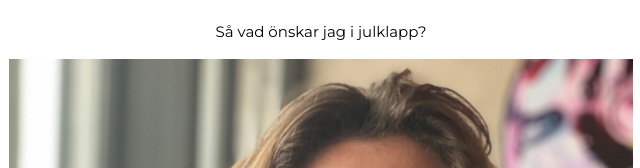
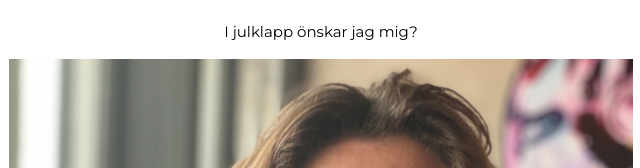
Before and after one commit to HampusBoden/hampus-r-b-st-wedsite, a plain HTML site: page index.html in a window 1280 px wide. Shown: the part 228-396 px from the top of the page, 319-959 px from the left. Drawn offline with nearby package versions, Linux system fonts and the light colour scheme.

Commit message:
Update index.html

```diff
--- a/index.html
+++ b/index.html
@@ -52,7 +52,7 @@
     <!-- Header -->
     <header class="w3-container w3-center" style="padding:128px 16px" id="home">
       <h1 class="w3-jumbo"><b>Hampus Bodén</b></h1>
-      <p>Så vad önskar jag i julklapp?</p>
+      <p>I julklapp önskar jag mig?</p>
       <img src="bilder/skitsnygg.png" style="display:block; width:50%; margin:auto;">
     </header>
 
```
